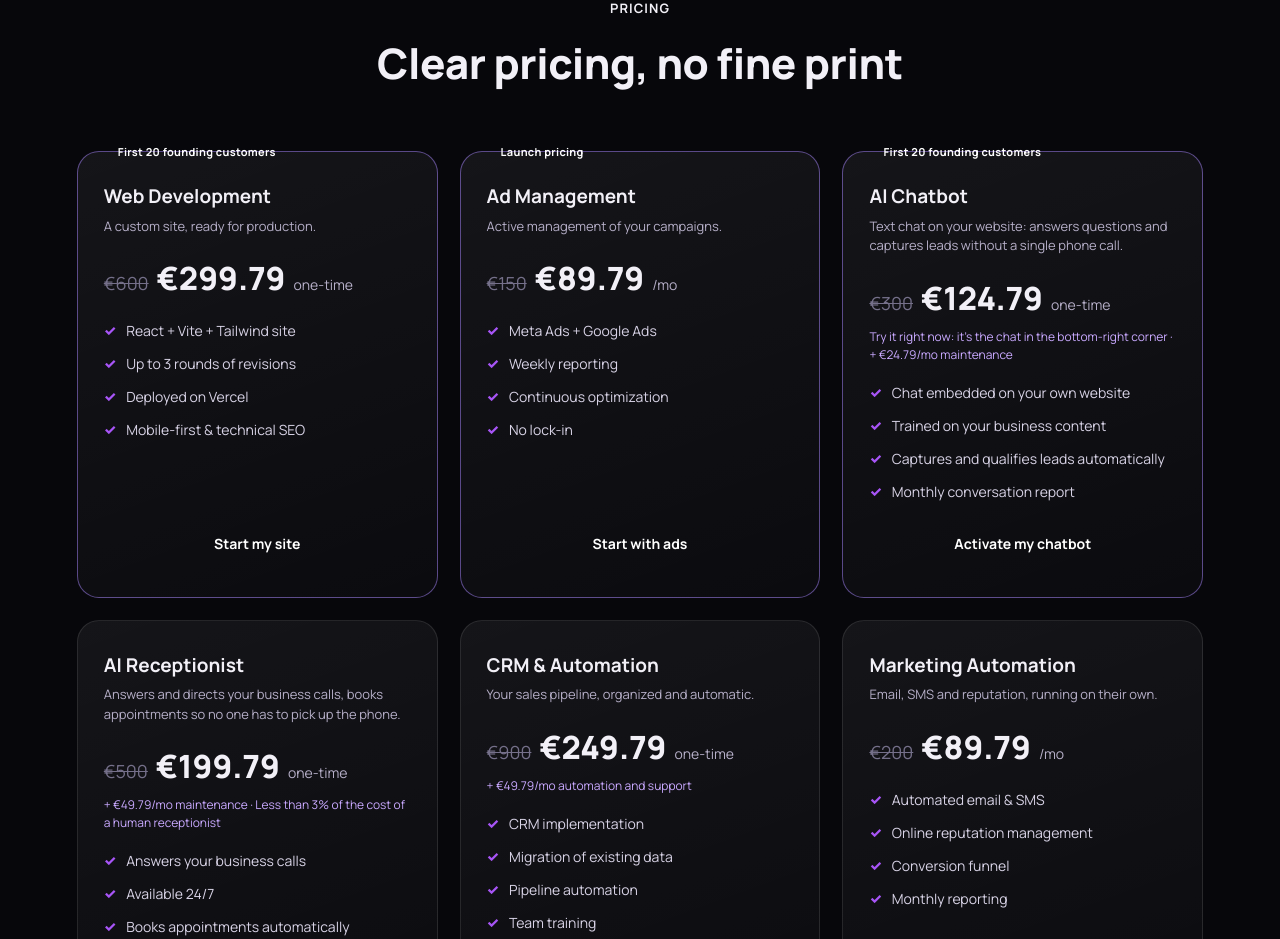
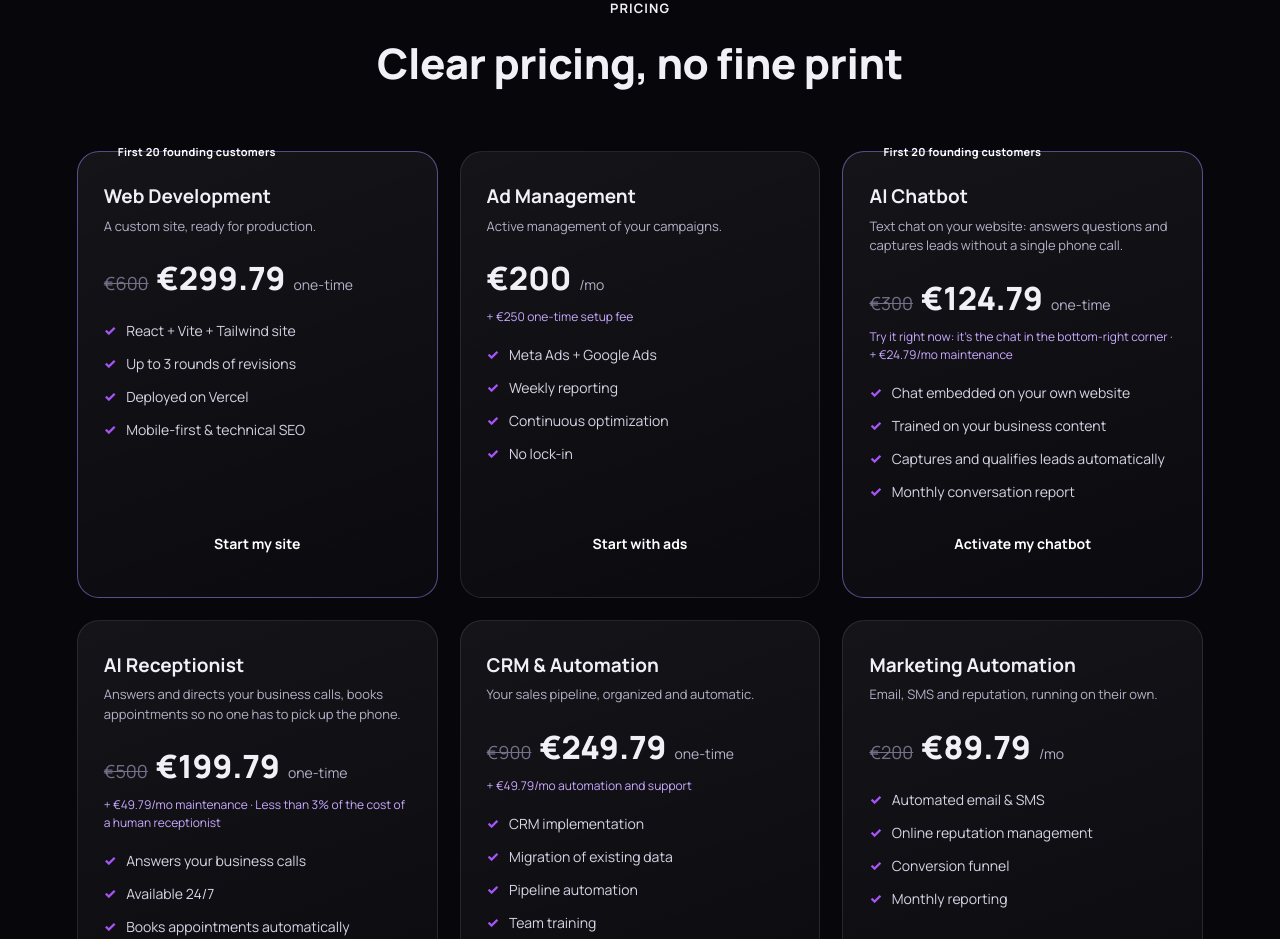
Before and after one commit to juan3110-cdm/Inefable-Landing-Page, a React (Vite) app: page / in a window 1280 px wide. Shown: the part 7880-8819 px from the top of the page. Built offline with nearby package versions, Linux system fonts and the light colour scheme.

Commit message:
Update Ad Management pricing: €200/mo + €250 one-time setup
Moves off the launch-discount framing (was €89.79/mo with a €150
strikethrough) to a flat €200/mo, with the €250 setup fee called out
in a note the same way AI Receptionist and CRM note their monthly
maintenance add-on.

```diff
--- a/src/i18n/translations.ts
+++ b/src/i18n/translations.ts
@@ -562,10 +562,9 @@ export const translations: Record<Lang, Translations> = {
           key: 'ads',
           name: 'Gestión de Ads',
           desc: 'Gestión activa de tus campañas.',
-          originalPrice: '150€',
-          price: '89.79€',
+          price: '200€',
           period: '/mes',
-          badge: 'Precio de lanzamiento',
+          note: '+ 250€ de configuración inicial (pago único)',
           features: ['Meta Ads + Google Ads', 'Reporte semanal', 'Optimización continua', 'Sin permanencia'],
           cta: 'Empezar con ads',
         },
@@ -1075,10 +1074,9 @@ export const translations: Record<Lang, Translations> = {
           key: 'ads',
           name: 'Ad Management',
           desc: 'Active management of your campaigns.',
-          originalPrice: '€150',
-          price: '€89.79',
+          price: '€200',
           period: '/mo',
-          badge: 'Launch pricing',
+          note: '+ €250 one-time setup fee',
           features: ['Meta Ads + Google Ads', 'Weekly reporting', 'Continuous optimization', 'No lock-in'],
           cta: 'Start with ads',
         },
```
